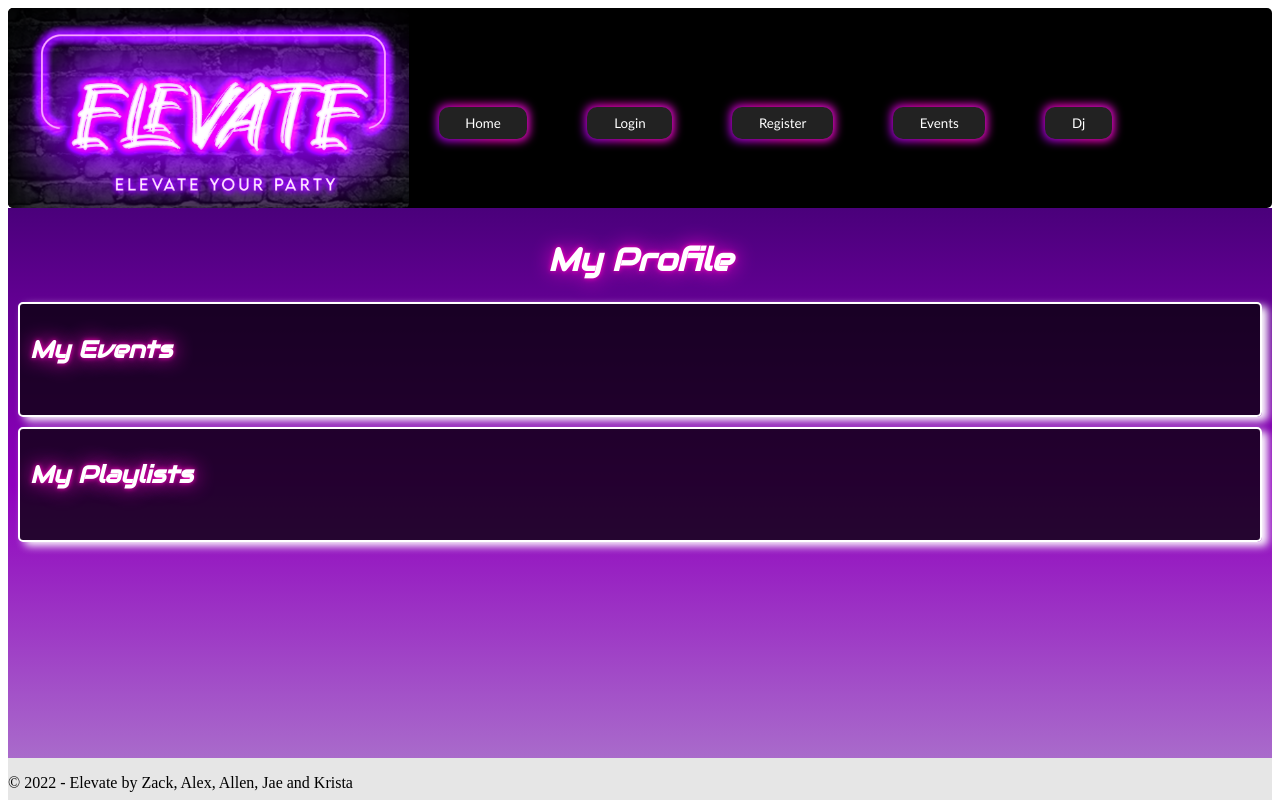
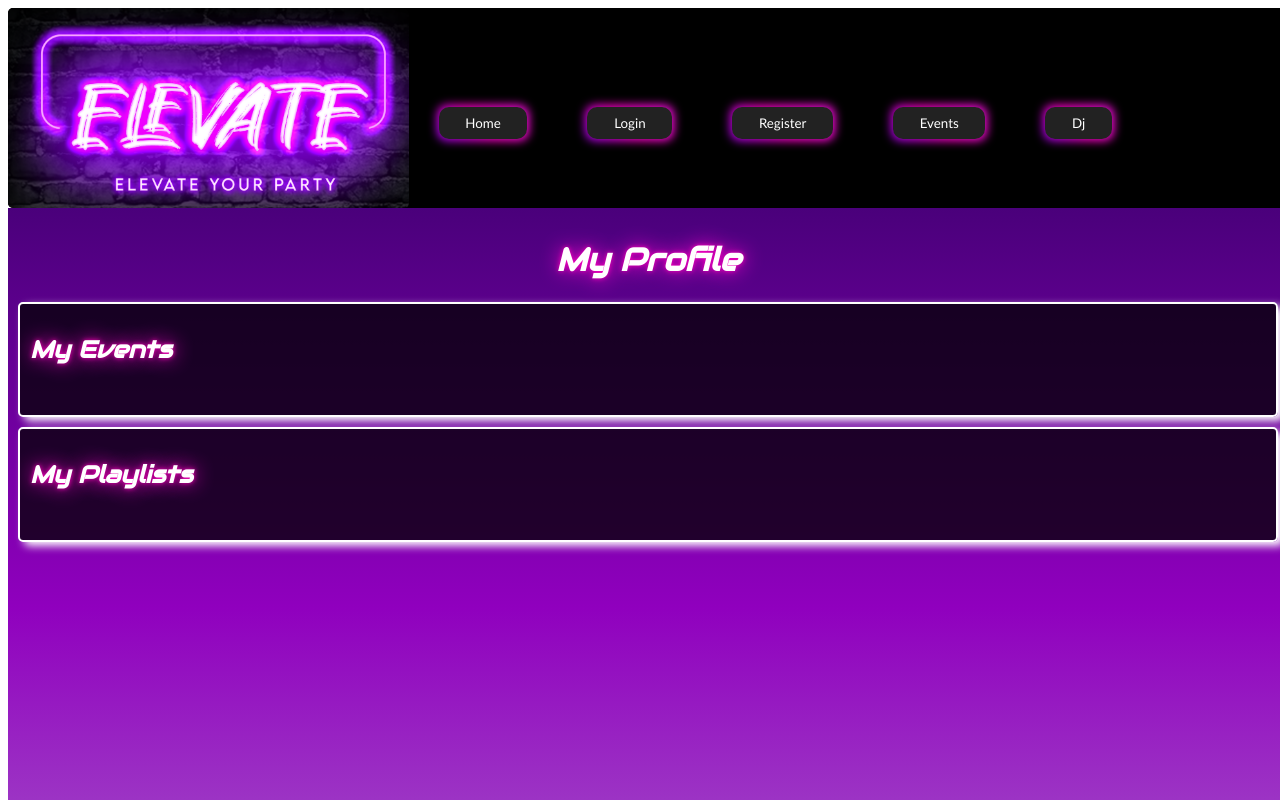
Before and after one commit to allenkramer3/Elevate-Final-Capstone-Project, a Vue app in the folder capstone/vue/: page /dj/1 in a window 1280 px wide. Shown: the top 800 px of the page. Built offline with nearby package versions, Linux system fonts and the light colour scheme; no server answers.

Commit message:
gap gone

```diff
--- a/capstone/vue/src/App.vue
+++ b/capstone/vue/src/App.vue
@@ -22,10 +22,10 @@
       <router-link class="btn-header" v-bind:to="{ name: 'logout' }" >Logout</router-link>
       </button>
     </div>
-
-    <div class="main-body">
-      <router-view />
-    </div>
+<!--
+    <div class="main-body"> -->
+      <router-view class="main-body"/>
+    <!-- </div> -->
 
     <div class="footer">
       <p> &copy; 2022 - Elevate by Zack, Alex, Allen, Jae and Krista</p>
@@ -55,7 +55,8 @@ body{
 .main-body {
   grid-area: main-body;
   background-image: linear-gradient(#4A007b, #9000BE, #A96BCB);
-  height: auto;
+  height: 100vh;
+  width: 100vw;
 }
 
 .footer {
```
